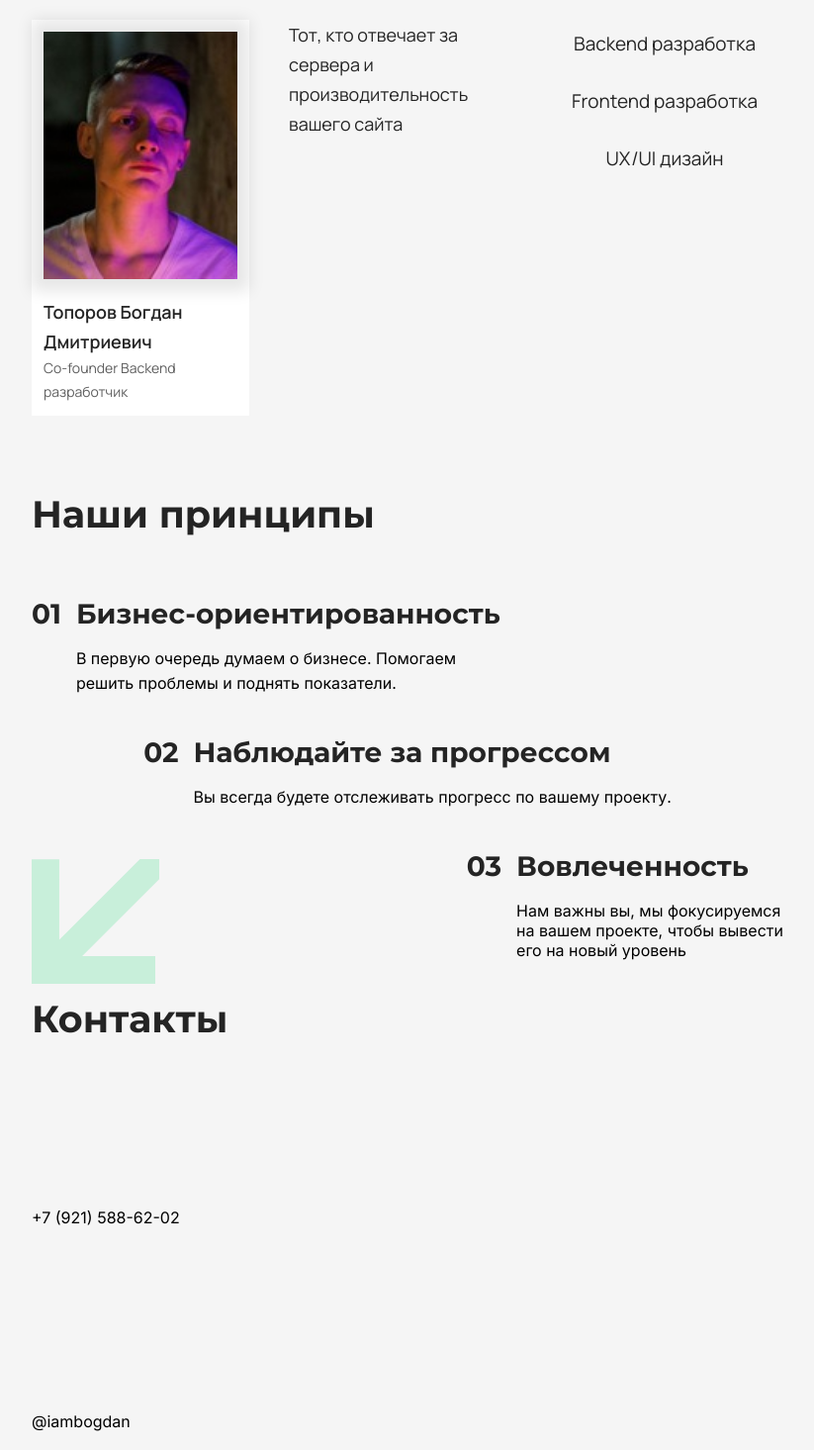
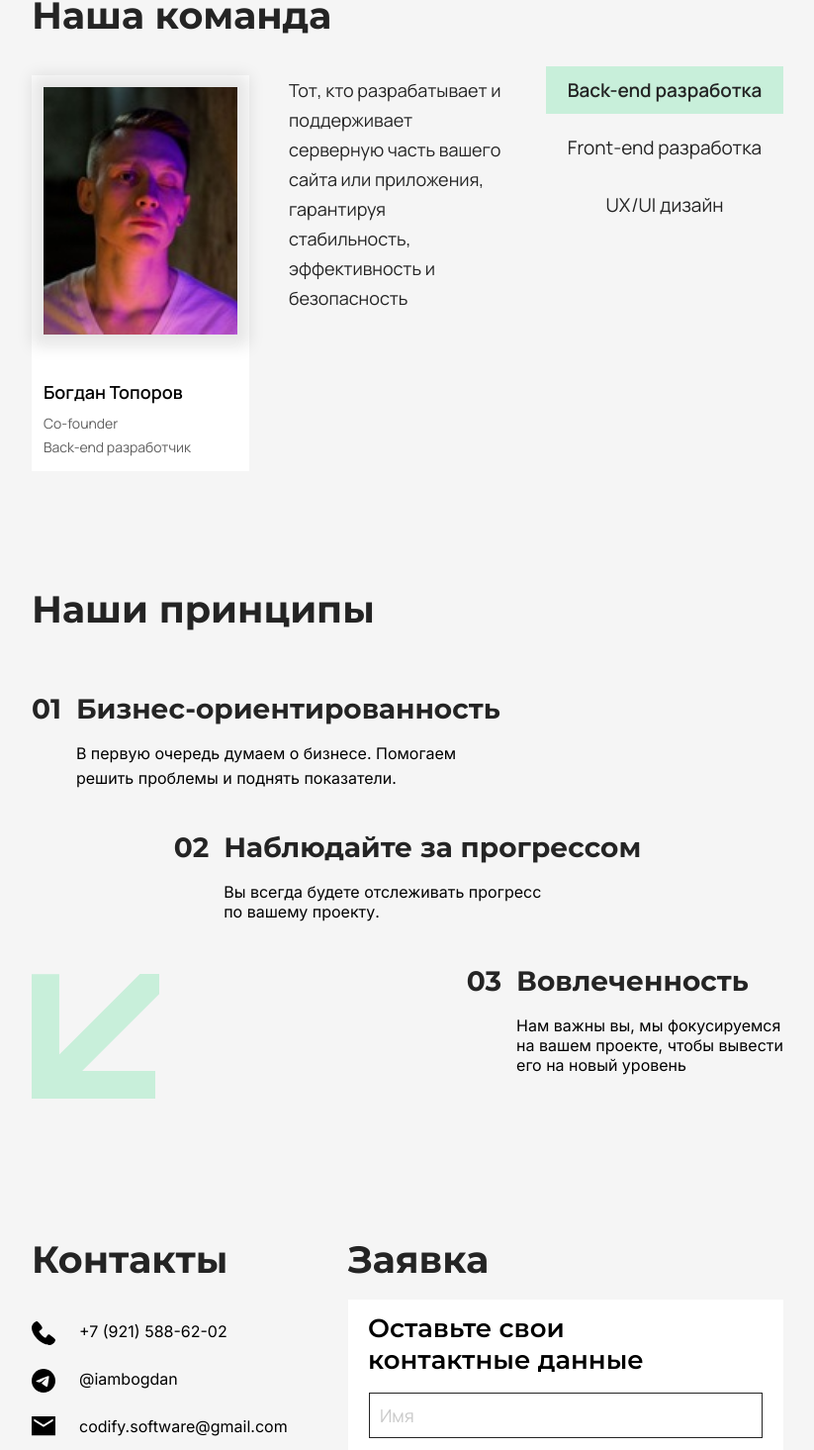
Before and after one commit to YSergo/react-codify-dev, a React (Create React App) app: page /About in a window 1280 px wide. Shown: the part 896-2361 px from the top of the page at 99% size, without its empty margins (228-1051 px from the left). Built offline with nearby package versions, Linux system fonts and the light colour scheme; a web font is replaced by a local one.

Commit message:
finished About.jsx, did fixes for all layout

```diff
--- a/src/components/Header/Header.module.scss
+++ b/src/components/Header/Header.module.scss
@@ -1,5 +1,4 @@
 @import "../../variables.scss";
-
 
 @keyframes moveDown {
   from {
@@ -82,6 +81,9 @@
         opacity: 50%;
         background-color: $color-hover;
       }
+      &.selected {
+        background-color: $color-hover;
+      }
     }
   }
 
--- a/src/components/Request/Request.js
+++ b/src/components/Request/Request.js
@@ -119,7 +119,7 @@ function Request({ onClose, showCloseButton = false }) {
               fill="black"
             />
           </svg>
-          <h3>Отправлена.</h3>
+          <h4>Отправлена.</h4>
         </div>
       ) : sending ? (
         <div className={styles.contactForm}>
@@ -127,11 +127,11 @@ function Request({ onClose, showCloseButton = false }) {
         </div>
       ) : (
         <form onSubmit={handleSubmit} className={styles.contactForm} noValidate>
-          <p className={styles.firstP}>
+          <h3 className={styles.firstP}>
             Оставьте свои
             <br />
             контактные данные
-          </p>
+          </h3>
 
           <input
             className={nameError ? styles.errorInput : ""}
@@ -159,7 +159,7 @@ function Request({ onClose, showCloseButton = false }) {
             onChange={(e) => setEmail(e.target.value)}
           />
 
-          <p className={styles.secondP}>Какую задачу нужно решить?</p>
+          <h3 className={styles.secondP}>Какую задачу нужно решить?</h3>
           <textarea
             key={`request-${animationTrigger}`}
             className={`${styles.requestInput} ${
--- a/src/components/Request/Request.module.scss
+++ b/src/components/Request/Request.module.scss
@@ -131,7 +131,7 @@
     }
   }
 
-  p {
+  h3 {
     font-family: "Montserrat";
     font-style: normal;
     font-weight: 600;
@@ -165,7 +165,7 @@
   .secondP {
     margin-bottom: 17px;
   }
-  p {
+  h3 {
     margin-top: 10px;
     margin-bottom: 10px;
   }
@@ -192,7 +192,7 @@
 
 .sentRequest {
   padding-top: 133px;
-  h3 {
+  h4 {
     font-family: Montserrat;
     font-size: 28px;
     font-weight: 600;
--- a/src/index.scss
+++ b/src/index.scss
@@ -7,6 +7,7 @@ body {
   -webkit-font-smoothing: antialiased;
   -moz-osx-font-smoothing: grayscale;
   background: $color-background;
+  overflow: overlay;
 }
 
 * {
--- a/src/pages/About/About.jsx
+++ b/src/pages/About/About.jsx
@@ -1,8 +1,23 @@
 import styles from "./About.module.scss";
 import bo from "./bo.jpg";
 import Request from "../../components/Request/Request";
+import { useState } from "react";
 
 function About() {
+  const [selectedMember, setSelectedMember] = useState("bt");
+
+  const handlePhoneClick = () => {
+    window.open("tel:+79215886202", "_blank");
+  };
+
+  const handleTelegramClick = () => {
+    window.open("https://t.me/iambogdan", "_blank");
+  };
+
+  const handleEmailClick = () => {
+    window.location.href = "mailto:codify.software@gmail.com";
+  };
+
   return (
     <div className={styles.wrapper}>
       <div className={styles.description}>
@@ -27,16 +42,74 @@ function About() {
 
       <h2>Наша команда</h2>
       <div className={styles.ourTeam}>
-        <div className={styles.memberCard}>
-          <img src={bo} alt="person" />
-          <p>Топоров Богдан Дмитриевич</p>
-          <span>Co-founder Backend разработчик</span>
-        </div>
-        <p>Тот, кто отвечает за сервера и производительность вашего сайта</p>
+        {selectedMember === "bt" && (
+          <>
+            <div className={styles.memberCard}>
+              <img src={bo} alt="person" />
+              <h6>Богдан Топоров</h6>
+              <span>
+                Co-founder <br />
+                Back-end разработчик
+              </span>
+            </div>
+            <p>
+              Тот, кто разрабатывает и поддерживает серверную часть вашего сайта
+              или приложения, гарантируя стабильность, эффективность и
+              безопасность
+            </p>
+          </>
+        )}
+        {selectedMember === "sy" && (
+          <>
+            <div className={styles.memberCard}>
+              <img src={bo} alt="person" />
+              <h6>Сергей Якунчихин</h6>
+              <span>
+                Co-founder <br />
+                Front-end разработчик
+              </span>
+            </div>
+            <p>
+              Тот, кто воплощает дизайн в код, обеспечивая интерактивность и
+              функциональность вашего сайта или приложения
+            </p>
+          </>
+        )}
+        {selectedMember === "kl" && (
+          <>
+            <div className={styles.memberCard}>
+              <img src={bo} alt="person" />
+              <h6>Кристина Лаенко</h6>
+              <span>
+                Co-founder
+                <br /> UX/UI Дизайнер
+              </span>
+            </div>
+            <p>
+              Тот, кто создает визуальный стиль и интерфейс вашего продукта,
+              делая его удобным и привлекательным для пользователей
+            </p>
+          </>
+        )}
         <div className={styles.buttons}>
-          <button>Backend разработка</button>
-          <button>Frontend разработка</button>
-          <button>UX/UI дизайн</button>
+          <button
+            className={selectedMember === "bt" ? styles.selected : ""}
+            onClick={() => setSelectedMember("bt")}
+          >
+            Back-end разработка
+          </button>
+          <button
+            className={selectedMember === "sy" ? styles.selected : ""}
+            onClick={() => setSelectedMember("sy")}
+          >
+            Front-end разработка
+          </button>
+          <button
+            className={selectedMember === "kl" ? styles.selected : ""}
+            onClick={() => setSelectedMember("kl")}
+          >
+            UX/UI дизайн
+          </button>
         </div>
       </div>
 
@@ -55,7 +128,11 @@ function About() {
           <span>02</span>
           <div>
             <h3>Наблюдайте за прогрессом</h3>
-            <p>Вы всегда будете отслеживать прогресс по вашему проекту. </p>
+            <p>
+              Вы всегда будете отслеживать прогресс
+              <br />
+              по вашему проекту.
+            </p>
           </div>
         </div>
 
@@ -92,21 +169,62 @@ function About() {
         </div>
       </div>
 
-      <div>
-        <div className={styles.contacts}>
+      <div className={styles.contacts}>
+        <div>
           <h2>Контакты</h2>
           <ul>
             <li>
-              <svg alt="number" />
-              <p>+7 (921) 588-62-02</p>
+              <svg
+                onClick={handlePhoneClick}
+                width="24"
+                height="24"
+                viewBox="0 0 24 24"
+                fill="none"
+                xmlns="http://www.w3.org/2000/svg"
+              >
+                <path
+                  fill-rule="evenodd"
+                  clip-rule="evenodd"
+                  d="M17.6515 23.9966C15.9209 23.9329 11.0165 23.2551 5.88003 18.1199C0.744798 12.9834 0.0681917 8.08014 0.00329529 6.34837C-0.0928476 3.70924 1.92856 1.14584 4.26363 0.144748C4.54482 0.0233279 4.85274 -0.0229005 5.15719 0.0105993C5.46164 0.044099 5.75214 0.156176 6.00021 0.335832C7.92306 1.73711 9.24983 3.85706 10.3891 5.52394C10.6398 5.89016 10.747 6.3358 10.6902 6.77596C10.6335 7.21611 10.4168 7.62001 10.0815 7.91069L7.73679 9.65207C7.62351 9.73387 7.54377 9.85401 7.51238 9.99016C7.481 10.1263 7.5001 10.2692 7.56613 10.3924C8.09732 11.3574 9.04193 12.7947 10.1235 13.8764C11.2063 14.958 12.711 15.9651 13.7433 16.5563C13.8727 16.629 14.0251 16.6493 14.1691 16.6131C14.313 16.5769 14.4376 16.4869 14.5173 16.3616L16.0435 14.0386C16.3241 13.6659 16.7381 13.4162 17.1987 13.3418C17.6592 13.2674 18.1307 13.3741 18.5144 13.6396C20.2053 14.8101 22.1786 16.1141 23.6232 17.9636C23.8174 18.2135 23.941 18.5109 23.9809 18.8249C24.0209 19.1388 23.9758 19.4577 23.8503 19.7483C22.8444 22.0954 20.2991 24.0939 17.6515 23.9966Z"
+                  fill="currentColor"
+                />
+              </svg>
+              <p onClick={handlePhoneClick}>+7 (921) 588-62-02</p>
             </li>
             <li>
-              <svg alt="telegram" />
-              <p>@iambogdan</p>
+              <svg
+                onClick={handleTelegramClick}
+                width="24"
+                height="24"
+                viewBox="0 0 24 24"
+                fill="currentColor"
+                xmlns="http://www.w3.org/2000/svg"
+              >
+                <path
+                  fill-rule="evenodd"
+                  clip-rule="evenodd"
+                  d="M24 12C24 18.627 18.627 24 12 24C5.373 24 0 18.627 0 12C0 5.373 5.373 0 12 0C18.627 0 24 5.373 24 12ZM12.43 8.859C11.263 9.344 8.93 10.349 5.432 11.873C4.864 12.099 4.566 12.32 4.539 12.536C4.493 12.902 4.951 13.046 5.573 13.241C5.658 13.268 5.746 13.295 5.836 13.325C6.449 13.524 7.273 13.757 7.701 13.766C8.09 13.774 8.524 13.614 9.003 13.286C12.271 11.079 13.958 9.964 14.064 9.94C14.139 9.923 14.243 9.901 14.313 9.964C14.383 10.026 14.376 10.144 14.369 10.176C14.323 10.369 12.529 12.038 11.599 12.902C11.309 13.171 11.104 13.362 11.062 13.406C10.968 13.503 10.872 13.596 10.78 13.685C10.21 14.233 9.784 14.645 10.804 15.317C11.294 15.64 11.686 15.907 12.077 16.173C12.504 16.464 12.93 16.754 13.482 17.116C13.622 17.208 13.756 17.303 13.887 17.396C14.384 17.751 14.831 18.069 15.383 18.019C15.703 17.989 16.035 17.688 16.203 16.789C16.6 14.663 17.382 10.059 17.563 8.161C17.574 8.00341 17.5673 7.84509 17.543 7.689C17.5284 7.56293 17.4671 7.44693 17.371 7.364C17.228 7.247 17.006 7.222 16.906 7.224C16.455 7.232 15.763 7.473 12.43 8.859Z"
+                  fill="currentColor"
+                />
+              </svg>
+              <p onClick={handleTelegramClick}>@iambogdan</p>
             </li>
             <li>
-              <svg alt="email" />
-              <p>codify.software@gmail.com</p>
+              <svg
+                onClick={handleEmailClick}
+                width="24"
+                height="20"
+                viewBox="0 0 24 20"
+                fill="none"
+                xmlns="http://www.w3.org/2000/svg"
+              >
+                <path
+                  d="M24 0H0V19.2H24V0ZM21.6 4.8L12 10.8L2.4 4.8V2.4L12 8.4L21.6 2.4V4.8Z"
+                  fill="currentColor"
+                />
+              </svg>
+
+              <p onClick={handleEmailClick}>codify.software@gmail.com</p>
             </li>
           </ul>
         </div>
@@ -118,9 +236,9 @@ function About() {
 
       <footer>
         <ul>
-          <li>+7 (921) 588-62-02</li>
-          <li>@iambogdan</li>
-          <li>codify.software@gmail.com</li>
+          <li onClick={handlePhoneClick}>+7 (921) 588-62-02</li>
+          <li onClick={handleTelegramClick}>@iambogdan</li>
+          <li onClick={handleEmailClick}>codify.software@gmail.com</li>
         </ul>
       </footer>
     </div>
--- a/src/pages/About/About.module.scss
+++ b/src/pages/About/About.module.scss
@@ -29,13 +29,14 @@ h2 {
     }
   }
   p {
-    margin-left: 290px;
+    margin-left: 260px;
     font-family: "Manrope";
     font-style: normal;
     font-weight: 400;
     font-size: 24px;
     line-height: 40px;
     color: #242424;
+    margin-bottom: 80px;
     &.leftAlign {
       margin-left: 0px;
       margin-bottom: 80px;
@@ -46,7 +47,10 @@ h2 {
 .ourTeam {
   margin-top: 40px;
   display: flex;
-  margin-bottom: 80px;
+  margin-bottom: 120px;
+  justify-content: space-between;
+  align-items:flex-start;
+
   p {
     margin: 0;
     font-family: "Manrope";
@@ -55,11 +59,13 @@ h2 {
     font-size: 18px;
     line-height: 30px;
     color: #242424;
+    flex: 1;
   }
   .buttons {
     display: flex;
     flex-direction: column;
     margin-left: 40px;
+    margin-top: -9px;
 
     button {
       background: transparent;
@@ -82,13 +88,14 @@ h2 {
         background: #d6e9ff;
         background-color: $color-hover;
       }
-      &:focus {
+      &.selected {
         background-color: #c8efda;
         font-weight: 600;
       }
     }
   }
 }
+
 
 .memberCard {
   width: 220px;
@@ -107,15 +114,17 @@ h2 {
     height: 250px;
     object-fit: cover;
     overflow: hidden;
+    margin-bottom: 10px;
   }
 
-  p {
+  h6 {
     font-family: "Manrope";
     font-style: normal;
     font-weight: 700;
     font-size: 18px;
     line-height: 30px;
     margin-top: auto;
+    margin-bottom: 5px;
   }
   span {
     font-family: "Manrope";
@@ -130,6 +139,7 @@ h2 {
 .principles {
   display: flex;
   flex-direction: column;
+  margin-bottom: 120px;
   h3,
   span {
     font-family: "Montserrat";
@@ -157,7 +167,7 @@ h2 {
       margin: 0px;
       margin-top: 5px;
       &:last-child {
-      margin-bottom: 40px;
+        margin-bottom: 40px;
       }
     }
   }
@@ -171,3 +181,49 @@ h2 {
     align-items: center;
   }
 }
+
+.contacts {
+  display: flex;
+  justify-content: space-between;
+  li {
+    display: flex;
+    margin-bottom: 24px;
+    svg {
+      margin-right: 24px;
+      cursor: pointer;
+      transition: color 0.3s ease-in-out;
+
+      &:hover {
+        color: $color-primary;
+      }
+    }
+  }
+  h2 {
+    margin-top: 7px;
+    margin-bottom: 42px;
+  }
+  p {
+    margin: 0;
+    cursor: pointer;
+    transition: color 0.3s ease-in-out;
+    &:hover {
+      color: $color-primary;
+    }
+  }
+}
+
+footer {
+  margin-top: 280px;
+  ul {
+    display: flex;
+    justify-content: space-evenly;
+    padding: 40px;
+  }
+  li {
+    transition: color 0.3s ease-in-out;
+    cursor: pointer;
+    &:hover {
+      color: $color-primary;
+    }
+  }
+}
```
Also changed, not shown: src/components/Header/Header.js (+11 -7 lines).
